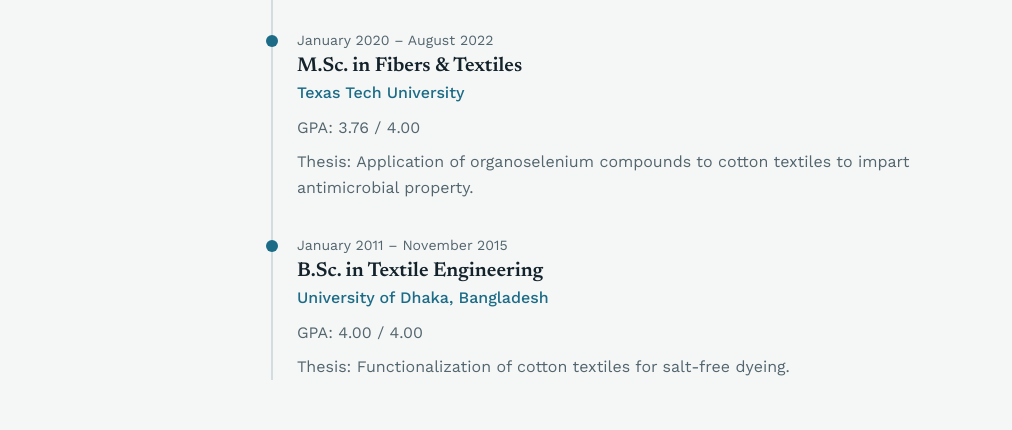
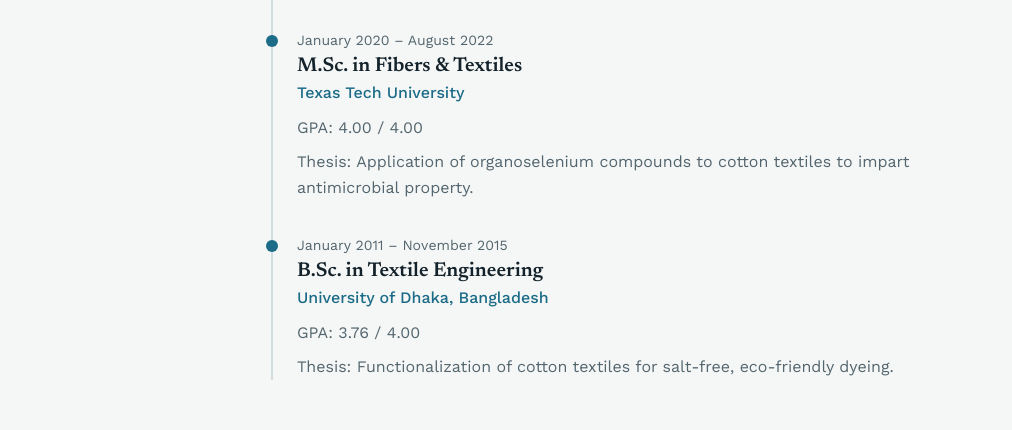
Before and after one commit to ejajulhoque/portfolio, a plain HTML site: page index.html in a window 1280 px wide. Shown: the part 2424-2854 px from the top of the page, without its empty margins (133-1145 px from the left). Drawn offline with nearby package versions, Linux system fonts and the light colour scheme.

Commit message:
Update gpa

```diff
--- a/index.html
+++ b/index.html
@@ -673,7 +673,7 @@ footer{
         <time>January 2020 &ndash; August 2022</time>
         <h3>M.Sc. in Fibers & Textiles</h3>
         <div class="where">Texas Tech University</div>
-        <p>GPA: 3.76 / 4.00</p>
+        <p>GPA: 4.00 / 4.00</p>
         <p>Thesis: Application of organoselenium compounds to cotton textiles to impart antimicrobial property.</p>
       </div>
 
@@ -681,8 +681,8 @@ footer{
         <time>January 2011 &ndash; November 2015</time>
         <h3>B.Sc. in Textile Engineering</h3>
         <div class="where">University of Dhaka, Bangladesh</div>
-        <p>GPA: 4.00 / 4.00</p>
-        <p>Thesis: Functionalization of cotton textiles for salt-free dyeing.</p>
+        <p>GPA: 3.76 / 4.00</p>
+        <p>Thesis: Functionalization of cotton textiles for salt-free, eco-friendly dyeing.</p>
       </div>
 
     </div>
```
